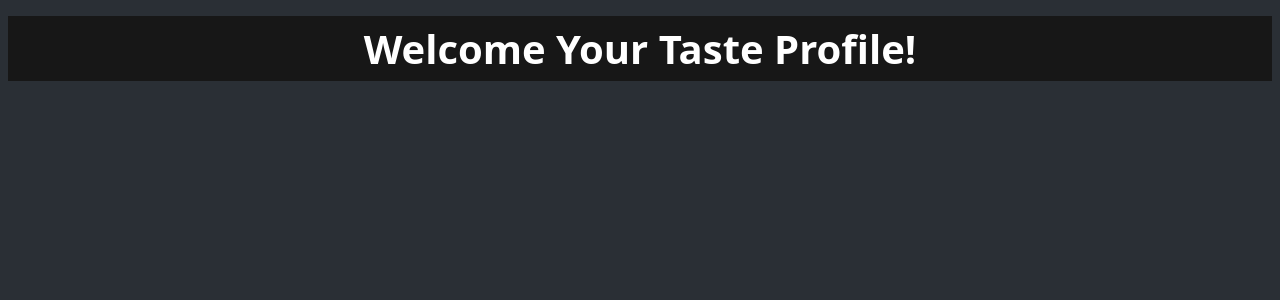
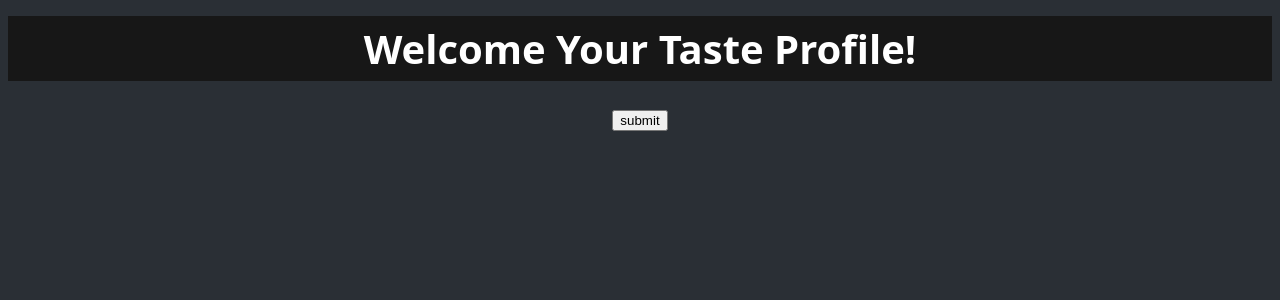
Before and after one commit to FlixPicks-Orange/FlixPicks-Front, a Flask app: page /tasteProfile in a window 1280 px wide. Shown: the part 160-460 px from the top of the page. Run offline with Flask 3, Linux system fonts and the light colour scheme.

Commit message:
added placeholder "POST" to tasteprofile allowing testing

```diff
--- a/templates/tasteProfile.html
+++ b/templates/tasteProfile.html
@@ -14,5 +14,10 @@
         <img id="banner" src="../static/images/FlixpicksLogo.png" alt="FlixPicks Logo" title="FlixPicks">
 
         <h1 style="margin-top: 15vh;">Welcome Your Taste Profile!</h1>
+        <form method="POST" action="">
+            <button type="submit">submit</button>
+        </form>
+
+
     </body>
 </html>
```
